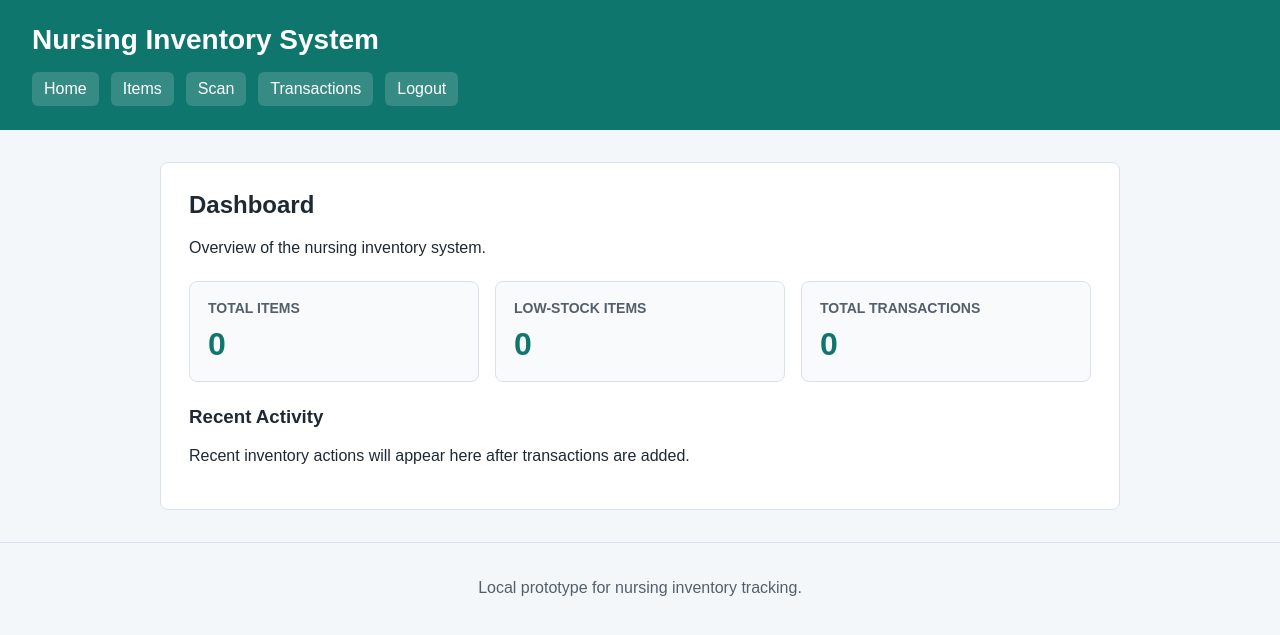
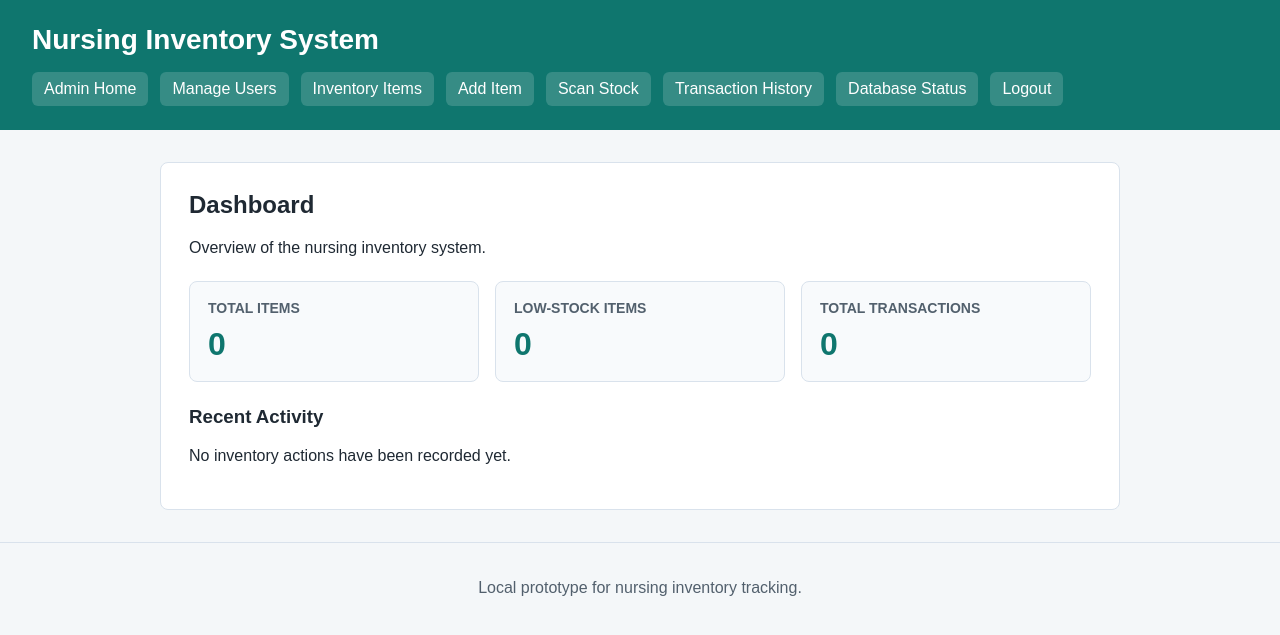
Before and after one commit to CS22M105/inventory_management_system, a Flask app: page /dashboard in a window 1280 px wide. Shown: the top 635 px of the page. Run offline with Flask 3, Linux system fonts and the light colour scheme; the visitor is signed in with stand-in values (Sample User, id 1); data comes from the database, SQL or seed files in the repository; data that the repository does not hold is empty.

Commit message:
Update navigation and dashboard

```diff
--- a/app.py
+++ b/app.py
@@ -122,11 +122,38 @@ def dashboard():
     if login_redirect is not None:
         return login_redirect
 
+    db = get_db()
+    total_items = db.execute("SELECT COUNT(*) FROM items").fetchone()[0]
+    low_stock_items = db.execute(
+        """
+        SELECT COUNT(*)
+        FROM items
+        WHERE quantity <= minimum_quantity
+        """
+    ).fetchone()[0]
+    total_transactions = db.execute("SELECT COUNT(*) FROM transactions").fetchone()[0]
+    recent_transactions = db.execute(
+        """
+        SELECT
+            transactions.transaction_type,
+            transactions.quantity,
+            transactions.created_at,
+            items.name AS item_name,
+            users.name AS user_name
+        FROM transactions
+        JOIN items ON items.id = transactions.item_id
+        JOIN users ON users.id = transactions.user_id
+        ORDER BY transactions.created_at DESC
+        LIMIT 5
+        """
+    ).fetchall()
+
     return render_template(
         "dashboard.html",
-        total_items=0,
-        low_stock_items=0,
-        total_transactions=0,
+        total_items=total_items,
+        low_stock_items=low_stock_items,
+        total_transactions=total_transactions,
+        recent_transactions=recent_transactions,
     )
 
 @app.route("/items")
--- a/templates/base.html
+++ b/templates/base.html
@@ -12,15 +12,25 @@
         <h1>Nursing Inventory System</h1>
 
         {% block navigation %}
+        {% if session.get("user_id") %}
         <nav>
+            {% if session.get("user_role") == "administrator" and session.get("login_mode") == "admin" %}
+            <a href="{{ url_for('dashboard') }}">Admin Home</a>
+            <a href="{{ url_for('admin_users') }}">Manage Users</a>
+            <a href="{{ url_for('items') }}">Inventory Items</a>
+            <a href="{{ url_for('item_new') }}">Add Item</a>
+            <a href="{{ url_for('scan') }}">Scan Stock</a>
+            <a href="{{ url_for('transactions') }}">Transaction History</a>
+            <a href="{{ url_for('db_status') }}">Database Status</a>
+            {% else %}
             <a href="{{ url_for('dashboard') }}">Home</a>
-            <a href="/items">Items</a>
-            <a href="/scan">Scan</a>
-            <a href="/transactions">Transactions</a>
-            {% if session.get("user_id") %}
+            <a href="{{ url_for('items') }}">Items</a>
+            <a href="{{ url_for('scan') }}">Scan</a>
+            <a href="{{ url_for('transactions') }}">Transactions</a>
+            {% endif %}
             <a href="{{ url_for('logout') }}">Logout</a>
-            {% endif %}
         </nav>
+        {% endif %}
         {% endblock %}
     </header>
 
--- a/templates/dashboard.html
+++ b/templates/dashboard.html
@@ -25,6 +25,31 @@
     </div>
 
     <h3>Recent Activity</h3>
-    <p>Recent inventory actions will appear here after transactions are added.</p>
+    {% if recent_transactions %}
+    <table>
+        <thead>
+            <tr>
+                <th>Date and Time</th>
+                <th>Action</th>
+                <th>Item</th>
+                <th>Quantity</th>
+                <th>User</th>
+            </tr>
+        </thead>
+        <tbody>
+            {% for transaction in recent_transactions %}
+            <tr>
+                <td>{{ transaction["created_at"] }}</td>
+                <td>{{ transaction["transaction_type"] }}</td>
+                <td>{{ transaction["item_name"] }}</td>
+                <td>{{ transaction["quantity"] }}</td>
+                <td>{{ transaction["user_name"] }}</td>
+            </tr>
+            {% endfor %}
+        </tbody>
+    </table>
+    {% else %}
+    <p>No inventory actions have been recorded yet.</p>
+    {% endif %}
 </section>
 {% endblock %}
```
